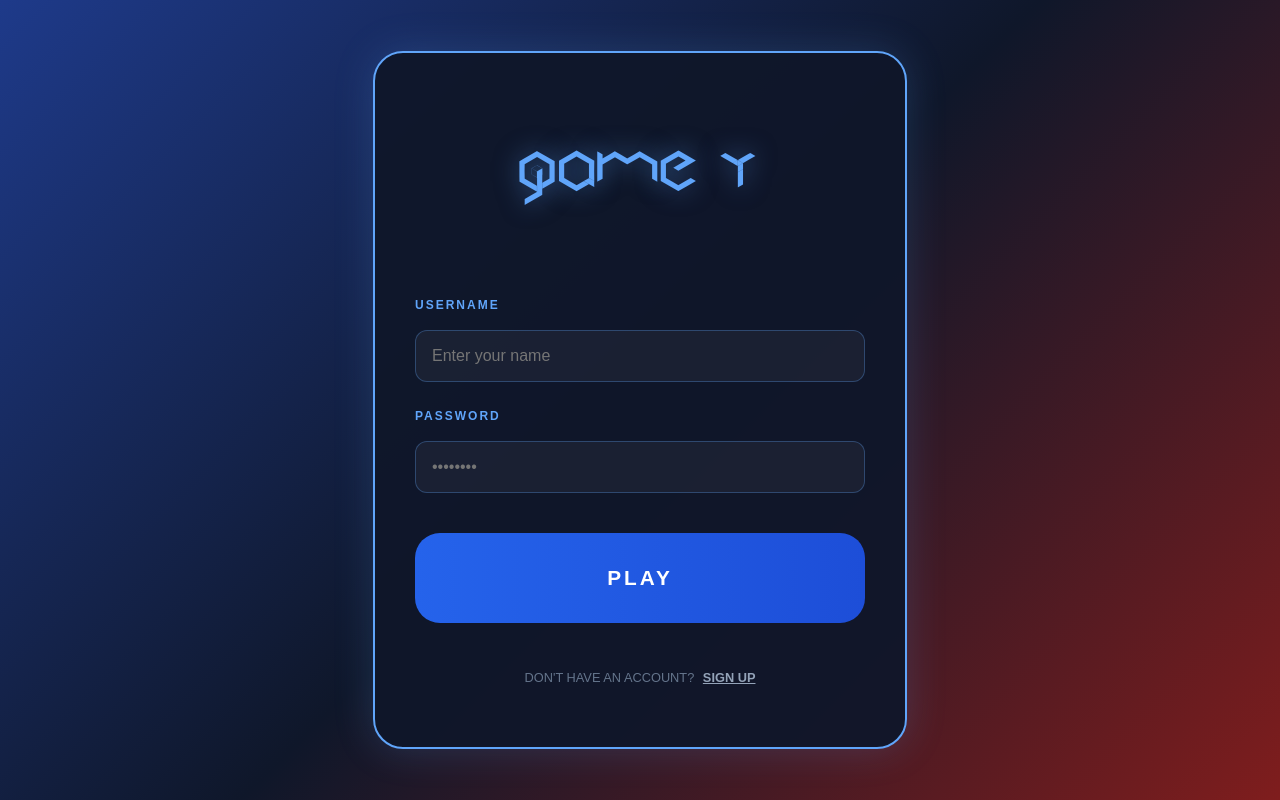
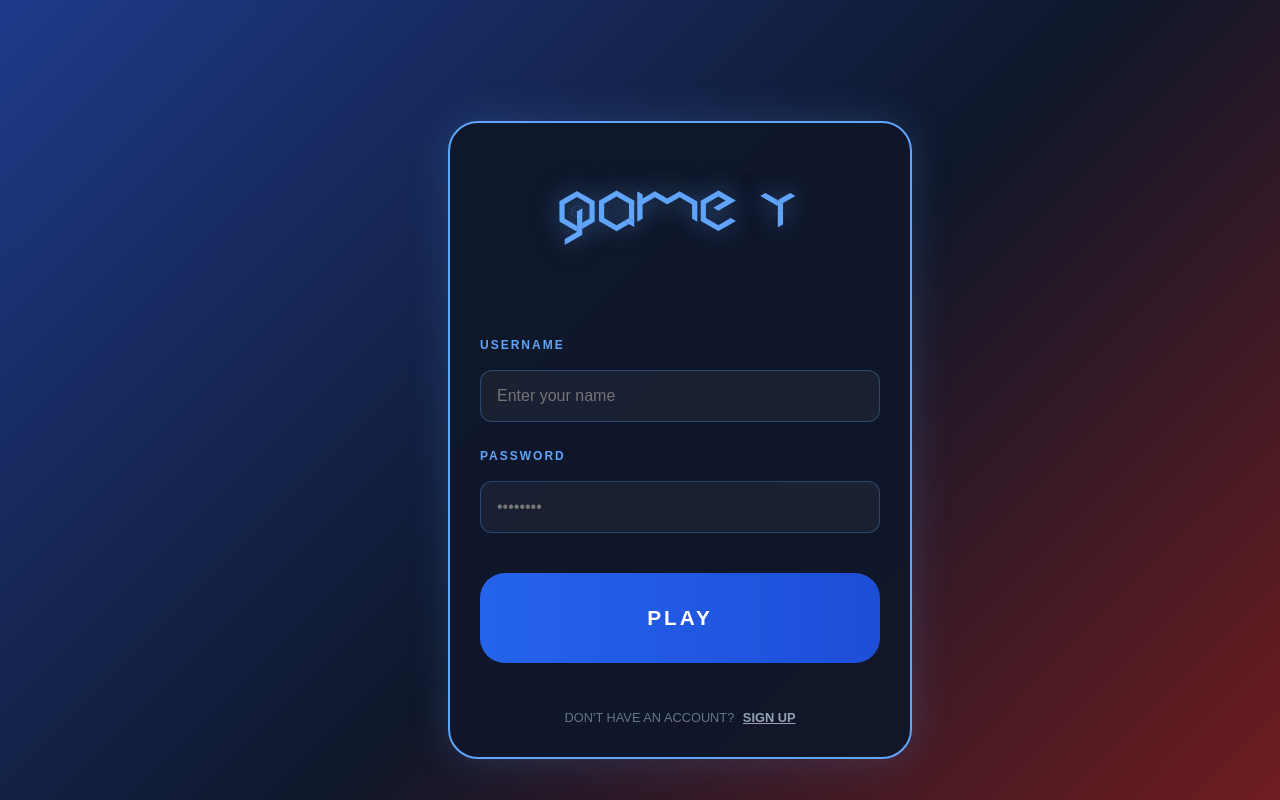
Before and after one commit to Arquisoft/yovi_en3b, a React (Vite) app in the folder webapp/: page / in a window 1280 px wide. Built offline with nearby package versions, Linux system fonts and the light colour scheme; no server answers.

Commit message:
Added the undo button and documentation
- Added the undo function
- Added documentation for the glossary (Point 12)
- Tried fixing how the page is viewed in smaller devices

```diff
--- a/webapp/src/components/GameScreen/GameScreen.tsx
+++ b/webapp/src/components/GameScreen/GameScreen.tsx
@@ -31,12 +31,15 @@ const GameScreen: React.FC = () => {
     const [showExitConfirmation, setShowExitConfirmation] = useState(false);
     const [showLanguageDialog, setShowLanguageDialog] = useState(false);
     const [boardState, setBoardState] = useState<Record<string, number>>({});
+    const [history, setHistory] = useState<Record<string, number>[]>([]);  // History for "Undo" button
+    const [canUndo, setCanUndo] = useState(false);  // To deactivate the undo button once it is clicked
     const [currentPlayer, setCurrentPlayer] = useState(1);
     const [pendingMove, setPendingMove] = useState<Cell | null>(null);
     const [botCooldown, setBotCooldown] = useState(false);
     const [gameResult, setGameResult] = useState<'win' | 'lose' | null>(null);
     const [messages, setMessages] = useState<{ sender: string, text: string }[]>([]);
     const [inputValue, setInputValue] = useState('');
+
 
     const p1Color = colorBlindMode ? '#f59e0b' : '#60a5fa';
     const p2Color = colorBlindMode ? '#ffffff' : '#ef4444';
@@ -82,6 +85,13 @@ const GameScreen: React.FC = () => {
     const handleConfirm = () => {
         if (!pendingMove || gameResult) return;
         playSound('place-tile.mp3');
+
+        // Saves in the history of moves (for the undo)
+        setHistory(prev => [...prev, boardState]);
+
+        // Allows the undo button from being pressed
+        setCanUndo(true);
+
         const key = `${pendingMove.x}-${pendingMove.y}-${pendingMove.z}`;
 
         const newBoardState = { ...boardState, [key]: 1 };
@@ -114,9 +124,31 @@ const GameScreen: React.FC = () => {
         }, 1200);
     };
 
+    const handleUndo = () => {
+        if (history.length === 0 || botCooldown) return;
+
+        playSound('click.mp3');
+
+        // Get the previous save state
+        const previousState = history[history.length - 1];
+
+        // Update the board
+        setBoardState(previousState);
+
+        // Delete from the history that move
+        setHistory(prev => prev.slice(0, -1));
+
+        // Clean any pending move
+        setPendingMove(null);
+
+        // Blocks the button from being clicked on
+        setCanUndo(false);
+    }
+
     const restartGame = () => {
         playSound('click.mp3');
         setBoardState({});
+        setHistory([]);
         setGameResult(null);
         setCurrentPlayer(1);
         setTimeLeft(initialTime);
@@ -166,7 +198,14 @@ const GameScreen: React.FC = () => {
                 </main>
 
                 <footer className="game-footer">
-                    <button className="game-action-btn" onClick={() => playSound('click.mp3')}><Undo2 size={18} /> <span>{t.buttons.undo}</span></button>
+                    <button
+                        className="game-action-btn"
+                        onClick={handleUndo}
+                        disabled ={history.length === 0 || botCooldown || !canUndo}
+                        >
+                            <Undo2 size={18} />
+                            <span>{t.buttons.undo}</span>
+                    </button>
                     <button className="game-action-btn btn-confirm-action" onClick={handleConfirm} disabled={!pendingMove || botCooldown}>
                         <CheckCircle2 size={18} /> <span>{t.buttons.confirm}</span>
                     </button>
--- a/webapp/src/components/HowToPlay/HowToPlay.css
+++ b/webapp/src/components/HowToPlay/HowToPlay.css
@@ -17,10 +17,14 @@
 .how-to-play-modal {
   position: relative !important;
   width: min(500px, 95vw) !important;
+  max-height: 85vh;
+  overflow-y: auto;
   padding: 40px !important;
   background: rgba(15, 23, 42, 0.95) !important;
   border: 2px solid var(--accent-ui) !important; /* Borde dinámico */
   border-radius: 30px !important;
+  scrollbar-width: thin;
+  scrollbar-color: var(--accent-ui) transparent;
 }
 
 /* Títulos de pasos dinámicos */
--- a/webapp/src/components/Login/RegisterForm.css
+++ b/webapp/src/components/Login/RegisterForm.css
@@ -4,23 +4,31 @@
   justify-content: center;
   align-items: center;
   min-height: 100vh;
-  width: 100vw;
+  width: 100%;
   background: linear-gradient(135deg, #1e3a8a 0%, #0f172a 50%, #7f1d1d 100%);
   position: fixed; /* Ensures it stays full screen */
   top: 0;
   left: 0;
+  overflow-y: auto;
+  padding: 40px;
 }
 
 /* The card where the login lives */
 .login-card {
   background: rgba(15, 23, 42, 0.95);
-  padding: 60px 40px;
+  padding: 30px 30px;
   border-radius: 30px;
   border: 2px solid #60a5fa;
   box-shadow: 0 0 40px rgba(96, 165, 250, 0.2);
   width: 100%;
-  max-width: 450px;
+  max-width: 400px;
   text-align: center;
+  margin: auto;
+  display: flex;
+  flex-direction: column;
+  min-height: min-content;
+  max-height: 90vh;
+  overflow-y: auto;
 }
 
 .auth-form {
--- a/webapp/src/i18n/locales.ts
+++ b/webapp/src/i18n/locales.ts
@@ -250,8 +250,6 @@ export const translations = {
   },
   tr: {
     buttons: {
-      volume: 'VOLUMEN',
-      mute: 'SESSİZ',
       play: 'OYNA',
       howToPlay: 'NASIL OYNANIR',
       save: 'KAYDET',
@@ -293,6 +291,8 @@ export const translations = {
       defeat: 'MAĞLUBİYET',
     },
     labels: {
+      volume: 'VOLUMEN',
+      mute: 'SESSİZ',
       lastGame: 'SON OYUN',
       rankingTitle: 'GENEL SIRALAMA',
       user: 'KULLANICI',
```
Also changed, not shown: 1 other file (tests, documents, lock files or other folders).
